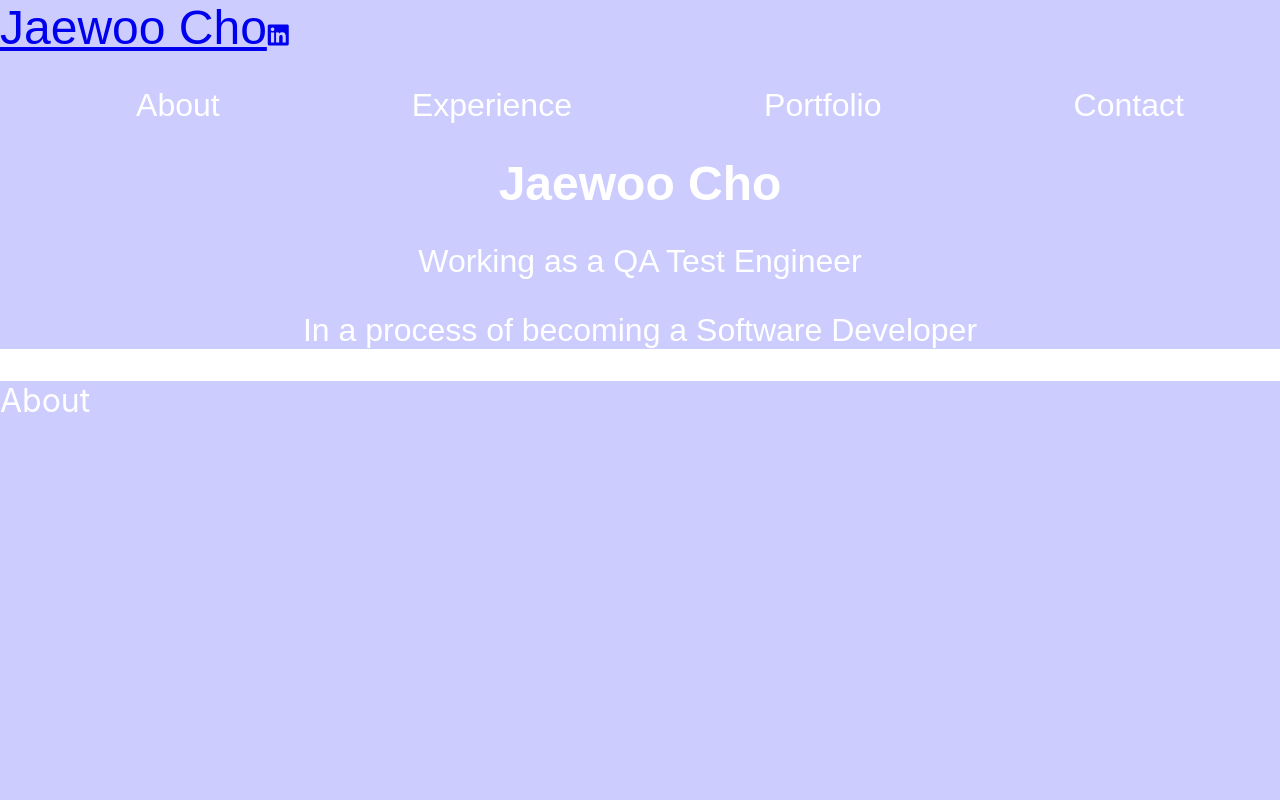
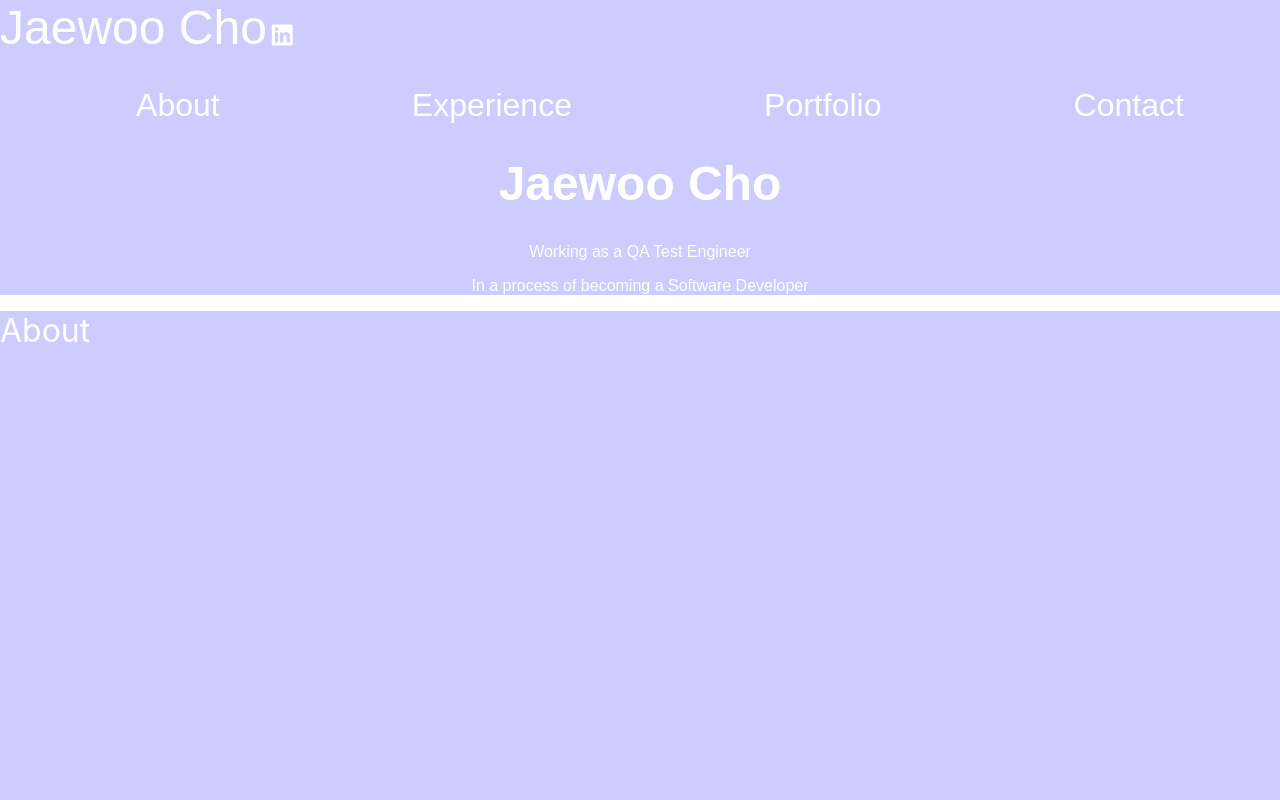
Before and after one commit to mikael1017/my-website, a React (Create React App) app: page / in a window 1280 px wide. Shown: the top 800 px of the page. Built offline with nearby package versions, Linux system fonts and the light colour scheme.

Commit message:
navbar added

```diff
--- a/src/App.css
+++ b/src/App.css
@@ -76,11 +76,20 @@ Header {
 
 }
 
+.my-description {
+  font-size: var(--font-small);
+}
+
 .name {
   font-size: var(--font-xlarge);
 }
 
 i.fab {
-  padding: 1px;
+  padding: 5px;
   font-size: var(--font-medium);
 }
+
+a {
+  text-decoration: none;
+  color: var(--color-white);
+}
```
